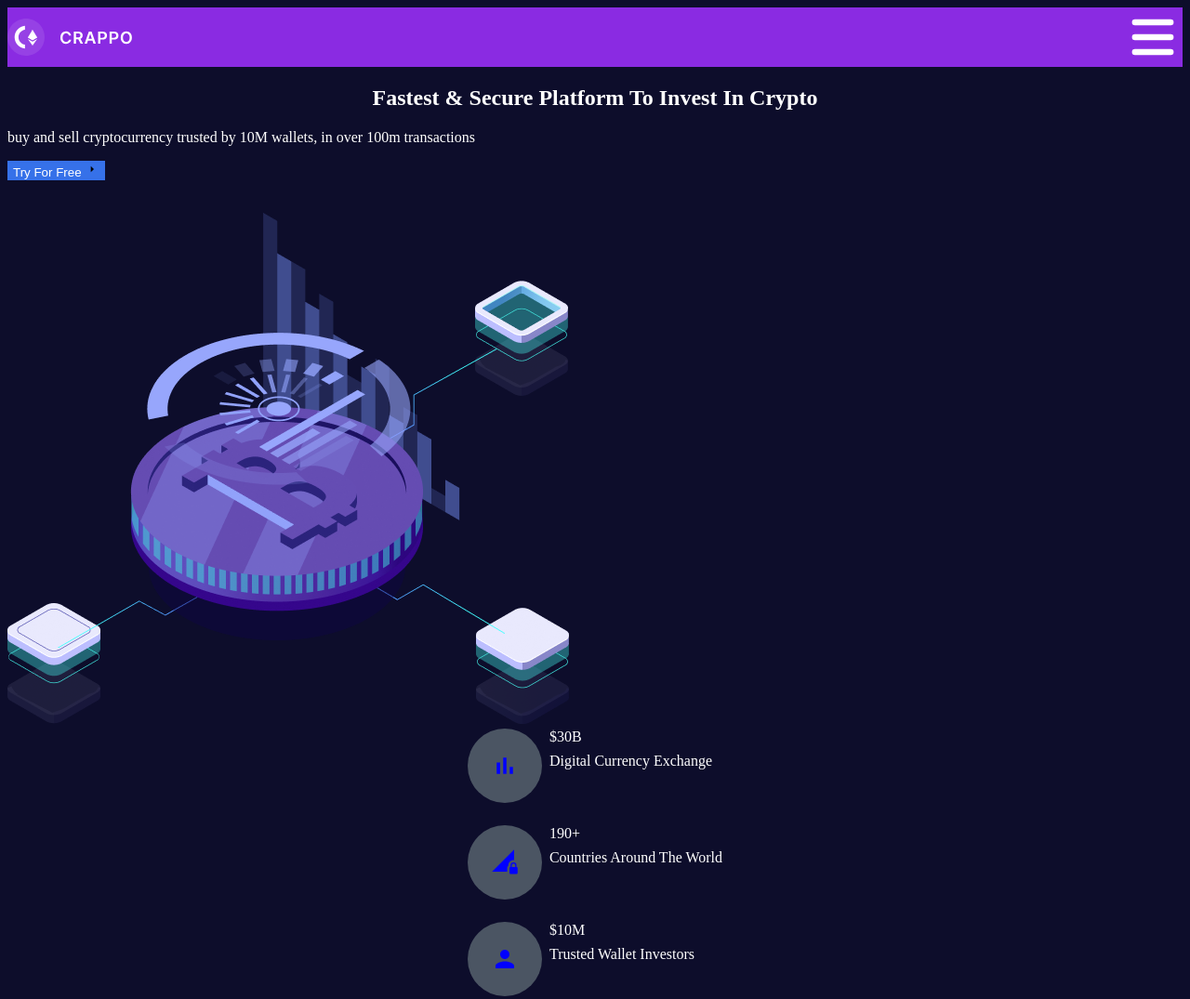
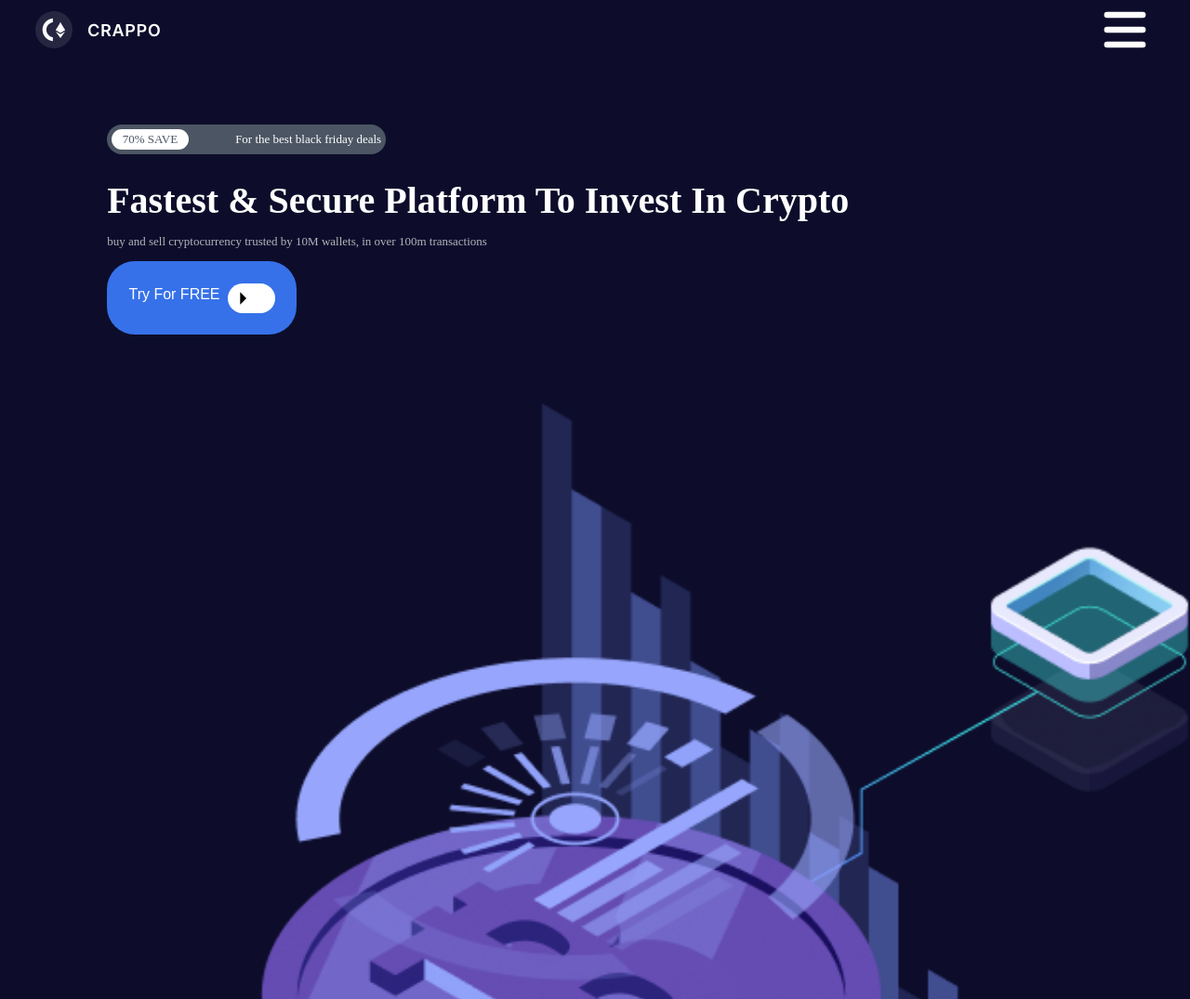
Before and after one commit to Adebisi1234/project-crypto, a plain HTML site: page index.html in a window 1280 px wide. Shown: the top 1075 px of the page at 93% size. Drawn offline with nearby package versions, Linux system fonts and the light colour scheme.

Commit message:
Fuck i'll be restarting from scratch

```diff
--- a/index.html
+++ b/index.html
@@ -15,33 +15,37 @@
         <img src="./icon/menu.svg" alt="burger menu" class="menu">
     </header>
 
-    <section class="main">
-        <div class="deals">
-            <div class="bg-white color-grey"></div>
-            <div class="color-white"></div>
+        <div class="flex flex-col">
+           <div class="left-flex margin">
+            <div class="deals flex bg-grey">
+                <div class="bg-white color-grey save">70% SAVE</div>
+                <div class="color-white">For the best black friday deals</div>
             </div>
             <h1 class="color-white">Fastest & Secure Platform To Invest In Crypto</h1>
-        <p class="color-white">buy and sell cryptocurrency trusted by 10M wallets, in over 100m transactions</p>
+            <p class="color-white small">buy and sell cryptocurrency trusted by 10M wallets, in over 100m transactions</p>
 
-        <div class="bg-blue">
-            <button class="color-white bg-blue">
-                Try For Free
+            <button class="bg-blue flex gap-8px border-radius-16px padding free">
+                <div class="color-white bg-blue">
+                    Try For FREE
+                </div>
+                <div class="flex border-radius-16px bg-white flex1">
                     <img src="./icon/circle.svg" alt="circle">
+                </div>
             </button>
            </div>
 
             <img src="./icon/hero-img.png" alt="hero-img">
-    </section>
+        </div>
 
-    <div class="flex flex-col justify-center align-center">
+    <div class="flex flex-col justify-center align-center margin-top">
         <div class="flex-item gap-15rem flex  flex-col margin-auto">
             <div class="flex color-white gap-8px">
                 <div class="circle justify-center align-center flex">
                   <img src="./icon/stats.svg" alt="stats icon">
                 </div>
                  <div class="flex flex-col gap-8px">
-                     <div>$30B</div>
-                     <div>Digital Currency Exchange</div>
+                     <div class="w-900">$30B</div>
+                     <div class="small">Digital Currency Exchange</div>
                  </div>
              </div>
              <div class="flex  color-white gap-8px">
@@ -49,8 +53,8 @@
                      <img src="./icon/countries.svg" alt="countries">
                  </div>
                  <div class="flex flex-col gap-8px">
-                     <div>190+</div>
-                     <div>Countries Around The World</div>
+                     <div class="w-900">190+</div>
+                     <div class="small">Countries Around The World</div>
                  </div>
              </div>
              <div class="flex  color-white gap-8px">
@@ -58,27 +62,28 @@
                      <img src="./icon/account.svg" alt="">
                  </div>
                  <div class="flex flex-col gap-8px">
-                     <div>$10M</div>
-                     <div>Trusted Wallet Investors</div>
+                     <div class="w-900">$10M</div>
+                     <div class="small">Trusted Wallet Investors</div>
                  </div>
              </div>
         </div>
     </div>
 
     <section class="info color-white">
+        <div>
             <h2>why you should choose CHAPPO</h2>
             <p>Lorem ipsum dolor sit amet consectetur adipisicing elit. Fugit, minima nemo maxime rem est ipsum!</p>
         <button class="color-white bg-blue">learn more</button>
+        </div>
 
         <img src="./icon/why-img.png" alt="why-img">
 
+    </section>
     <div class="color-white">
         <h1>How Much Can You Earn With Us</h1>
         <p>Lorem ipsum dolor, sit amet consectetur adipisicing elit. Placeat eveniet suscipit expedita? Inventore.</p>
     </div>
-    </section>
-
-    <section class="bg-white">
+    <section class="bg-white relative">
         <form class="bg-white flex flex-col">
             <input type="text" placeholder="Enter your hash rate">
         <select>
--- a/style.css
+++ b/style.css
@@ -1,7 +1,73 @@
 @import url(https://fonts.googleapis.com/css2?family=Oxanium:wght@200;300;400;500;600;700;800&display=swap);
+
+* {
+    box-sizing: border-box;
+}
 body {
     background-color: rgb(13, 13, 43);
     font-family: 'Oxanium' sans-serif;
+    margin: 0;
+}
+
+.bg-grey {
+    background-color: rgb(75, 85, 99);
+}
+
+.color-grey {
+    color: rgb(75, 85, 99);
+}
+
+.save {
+    border-radius: 16px;
+    padding: 1% 4%;
+}
+
+.border-radius-16px {
+    border-radius: 30px;
+}
+.small, p.small {
+    font-size: small;
+    font-weight: 100;
+    color: rgba(255, 255, 255, 0.69);
+}
+
+
+.free {
+    line-height: 1.5rem;
+    font-size: medium;
+}
+.padding {
+    padding: 2%;
+}
+.deals {
+    margin-top: 6%;
+    border-radius: 16px;
+    display: flex;
+    justify-content: space-between;
+    width: 60%;
+    padding: 1%;
+    font-weight: 100;
+    font-size: small;
+    align-items: center;
+    max-width: 300px;
+    padding: 5px;
+}
+
+.w-900 {
+    font-weight: 900;
+}
+
+.margin {
+    margin-left: 9%;
+    display: flex;
+    flex-direction: column;
+}
+
+.margin-top {
+    margin-top: 60px;
+}
+h1 {
+    margin-bottom: 0;
 }
 
 .color-white {
@@ -24,9 +90,9 @@ button {
 .color-blue {
     color: rgb(54, 113, 233);
 }
-
-h1,h2 {
-    text-align: center;
+h1 {
+    font-weight: 900;
+    font-size: 2.5rem;
 }
 
 .bg-violet {
@@ -36,10 +102,10 @@ h1,h2 {
 
 
 header {
-    background-color: blueviolet;
     display: flex;
     justify-content: space-between;
     align-items: center;
+    padding: 0 3%;
 }
 
 .menu {
@@ -109,3 +175,39 @@ ul {
 .icon {
     width: 100%;
 }
+
+.flex1 {
+    width: 4vw;
+    height: 4vh;
+}
+
+.info {
+    display: flex;
+    flex-direction: column;
+}
+
+button {
+    padding: 2%;
+    border-radius: 200px;
+}
+
+.relative {
+    width: 90%;
+    margin: auto;
+    justify-content: center;
+    align-items: center;
+}
+
+.trade {
+    width: 100vw;
+    padding: 0;
+    margin: 0;
+}
+
+form.flex-col {
+    height: 50vh;
+}
+
+form.flex-col > * {
+    flex: auto;
+}
```
Also changed, not shown: menu.svg (deleted). Lines whose indentation alone changed are shown as unchanged.
